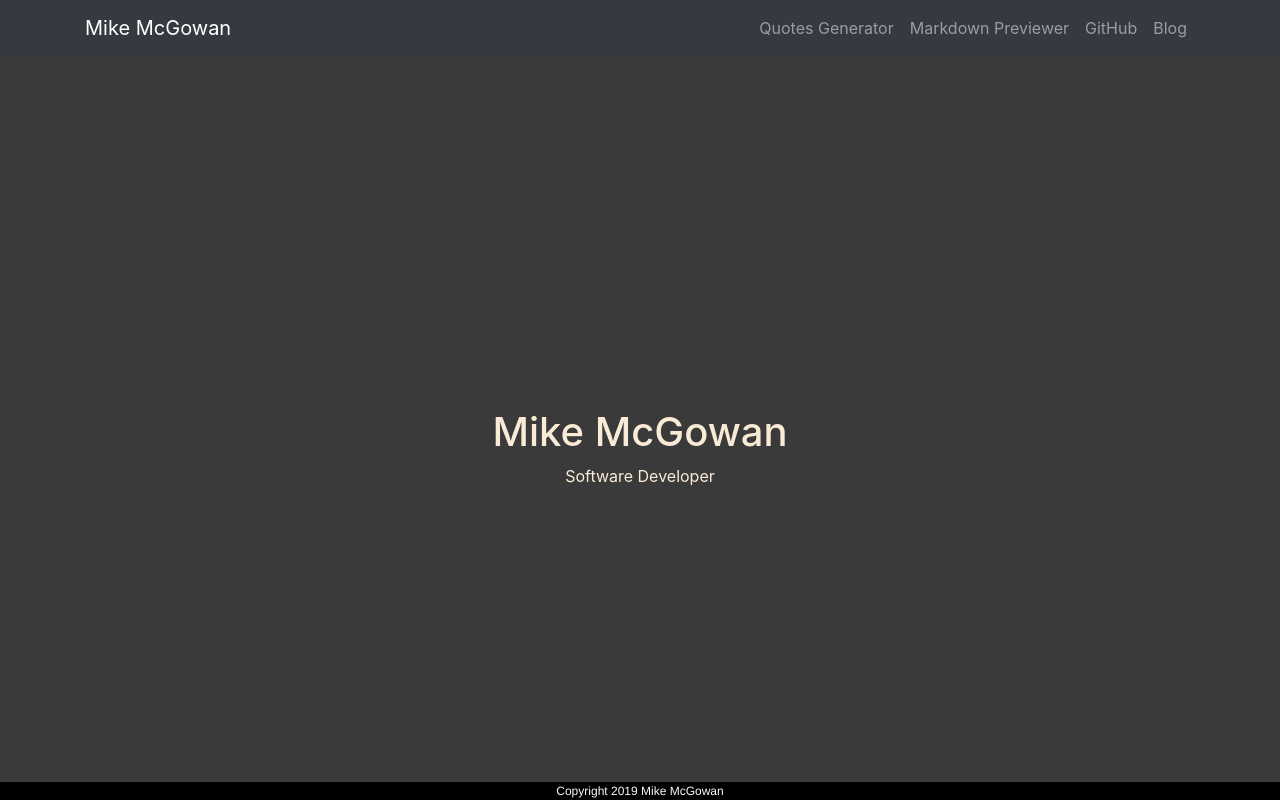
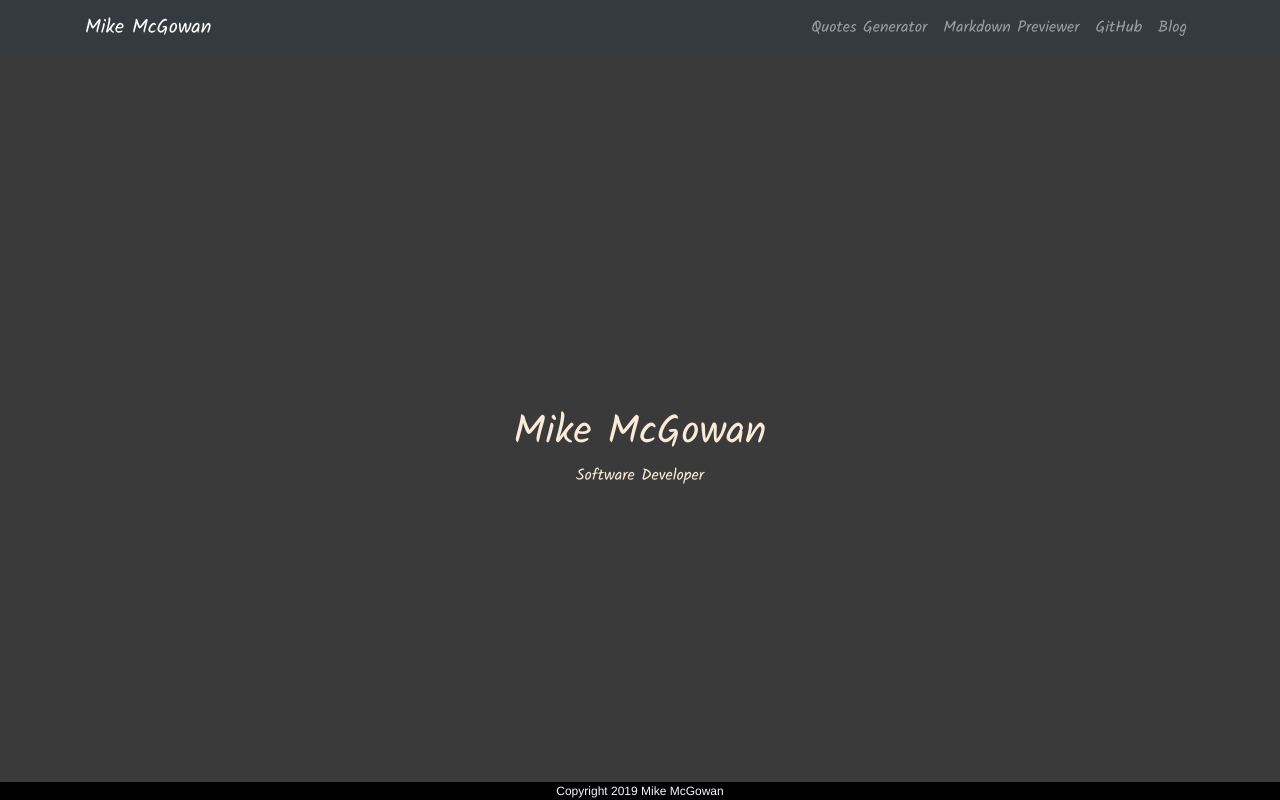
Before and after one commit to debiangeek/McGowan-Media-Tech, a React (Create React App) app in the folder mcgowan-media-tech/: page / in a window 1280 px wide. Shown: the top 800 px of the page. Built offline with nearby package versions, Linux system fonts and the light colour scheme.

Commit message:
Changed to "Kalam" Google font

```diff
--- a/mcgowan-media-tech/public/index.html
+++ b/mcgowan-media-tech/public/index.html
@@ -6,6 +6,7 @@
     <meta name="viewport" content="width=device-width, initial-scale=1" />
     <meta name="theme-color" content="#000000" />
     <link rel="stylesheet" href="https://stackpath.bootstrapcdn.com/bootstrap/4.3.1/css/bootstrap.min.css" integrity="sha384-ggOyR0iXCbMQv3Xipma34MD+dH/1fQ784/j6cY/iJTQUOhcWr7x9JvoRxT2MZw1T" crossorigin="anonymous">
+    <link href='https://fonts.googleapis.com/css?family=Kalam' rel='stylesheet'>
     <!--
       manifest.json provides metadata used when your web app is installed on a
       user's mobile device or desktop. See https://developers.google.com/web/fundamentals/web-app-manifest/
--- a/mcgowan-media-tech/src/stylesheets/index.css
+++ b/mcgowan-media-tech/src/stylesheets/index.css
@@ -1,9 +1,7 @@
 body {
   margin: 0;
   padding: 0;
-  font-family: -apple-system, BlinkMacSystemFont, "Segoe UI", "Roboto", "Oxygen",
-    "Ubuntu", "Cantarell", "Fira Sans", "Droid Sans", "Helvetica Neue",
-    sans-serif;
+  font-family: 'Kalam', "Droid Sans", sans-serif;
   -webkit-font-smoothing: antialiased;
   -moz-osx-font-smoothing: grayscale;
 }
```
